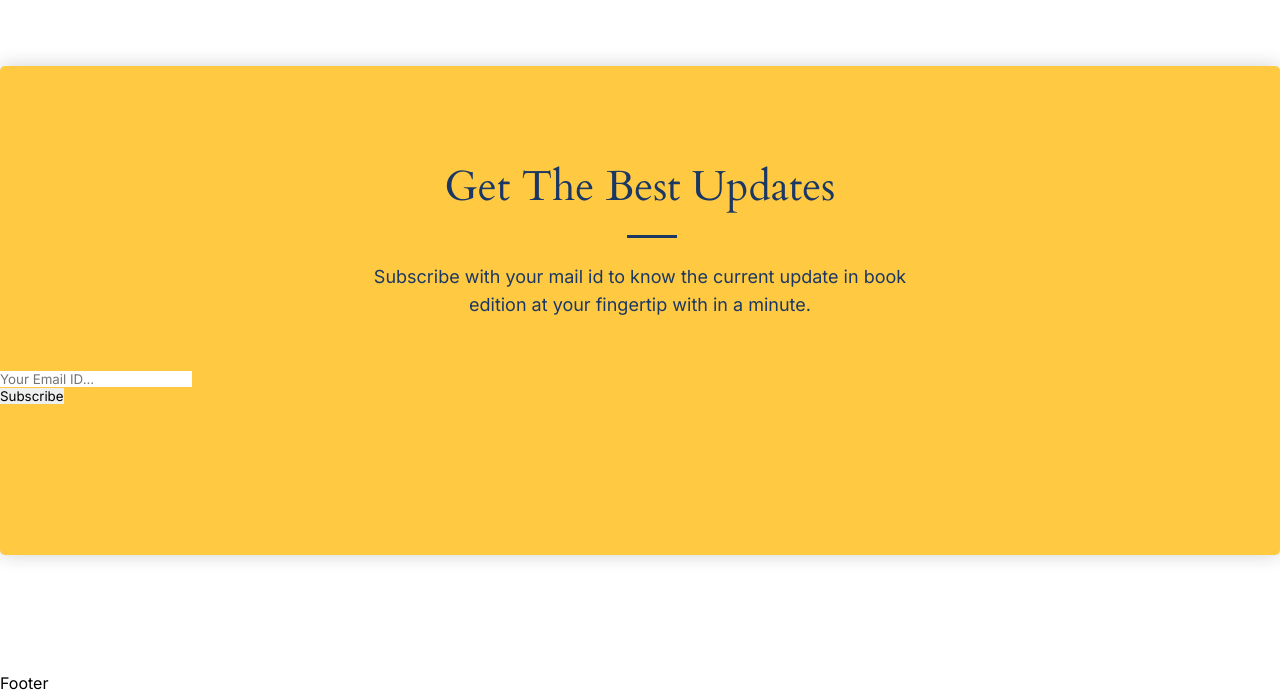
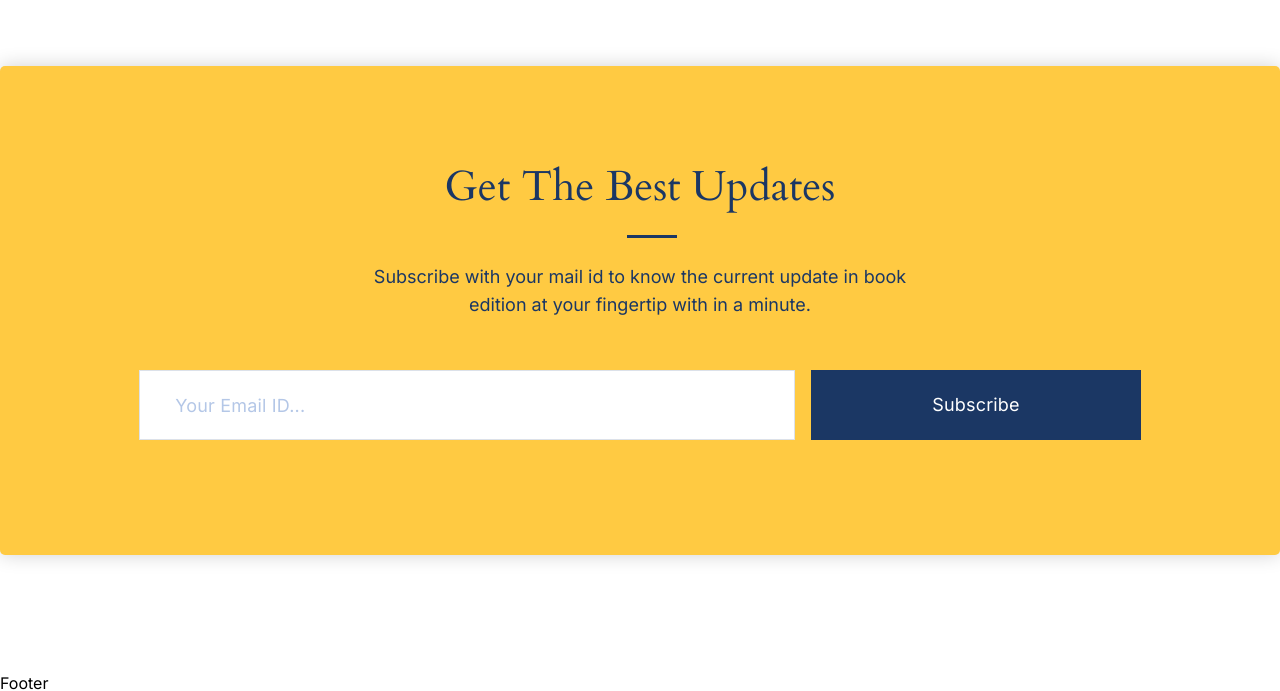
Before and after one commit to fojogrimmo/Pages, a plain HTML site: page index.html in a window 1280 px wide. Shown: the part 8206-8897 px from the top of the page. Drawn offline with Linux system fonts and the light colour scheme; files whose address does not match are found by name.

Commit message:
Finish Subscribe section & add simple validation

```diff
--- a/css/style.css
+++ b/css/style.css
@@ -1104,3 +1104,48 @@ span.cards-grid__circle {
   color: #1b3764;
   padding-bottom: 50px;
 }
+.subscribe__validation {
+  display: flex;
+  align-items: center;
+  justify-content: center;
+}
+.subscribe__form {
+  display: flex;
+  flex-flow: row wrap;
+}
+.subscribe__input {
+  font-family: "Cardo";
+  font-weight: 400;
+  font-size: 24px;
+  line-height: 140%;
+  letter-spacing: 0.24px;
+  color: #1b3764;
+  padding: 17px 10px 17px 35px;
+  width: 656px;
+  height: 70px;
+  background: #ffffff;
+  border: 1px solid #dce1e9;
+  margin-right: 16px;
+}
+
+::placeholder {
+  font-family: "Inter";
+  font-weight: 400;
+  font-size: 18px;
+  line-height: 170%;
+  letter-spacing: 0.18px;
+  color: #b4c7e7;
+}
+.subscribe__button {
+  font-family: "Inter";
+  font-weight: 400;
+  font-size: 18px;
+  line-height: 170%;
+  text-align: center;
+  letter-spacing: 0.18px;
+  color: #ffffff;
+  background-color: #1b3764;
+  padding: 17px 119px;
+  border: 2px solid #1b3764;
+  cursor: pointer;
+}
--- a/index.html
+++ b/index.html
@@ -626,18 +626,22 @@
             </div>
             <div class="subscribe__validation">
               <div class="subscribe__validation-form">
-                <form action="#" method="get"></form>
-                <input
-                  type="text"
-                  name="email"
-                  value=""
-                  placeholder="Your Email ID..."
-                />
-              </div>
-              <div class="subscribe__validation-btn">
-                <button type="submit" class="subscribe__button">
-                  Subscribe
-                </button>
+                <form action="#" method="get" class="subscribe__form">
+                  <input
+                    type="email"
+                    name="email"
+                    value=""
+                    placeholder="Your Email ID..."
+                    class="subscribe__input"
+                    required
+                  />
+
+                  <input
+                    type="submit"
+                    class="subscribe__button"
+                    value="Subscribe"
+                  />
+                </form>
               </div>
             </div>
           </div>
```
